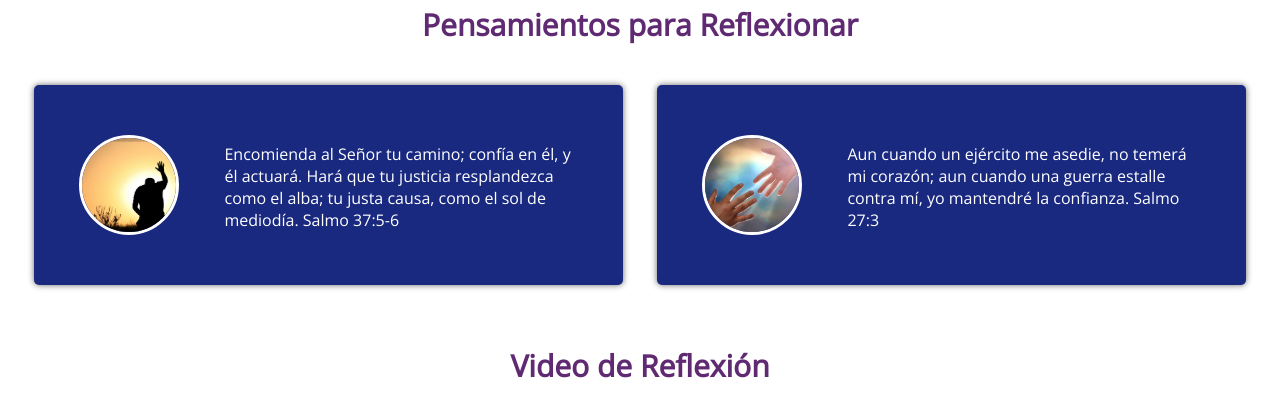
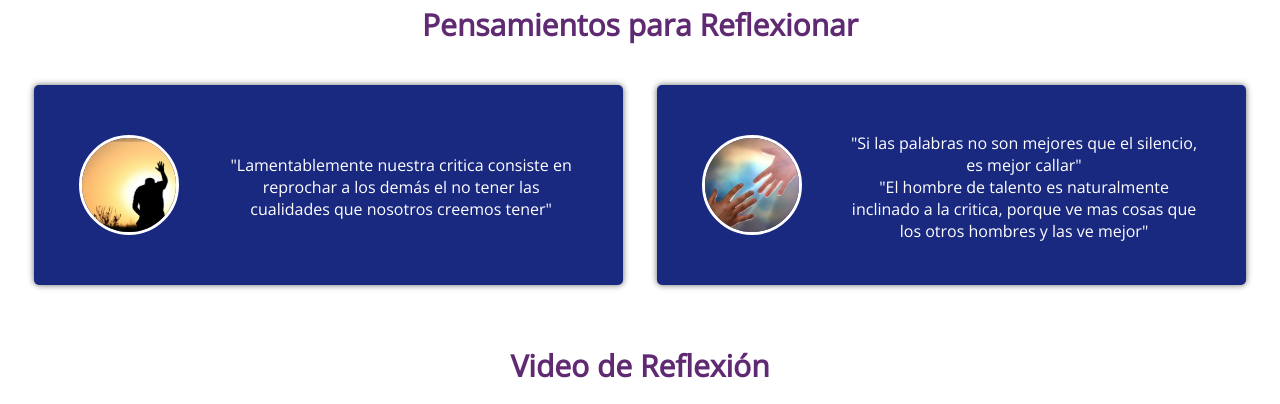
Before and after one commit to BartoloLacan/etica, a website: page critica.html in a window 1280 px wide. Shown: the part 1620-2024 px from the top of the page. Drawn offline with nearby package versions, Linux system fonts and the light colour scheme.

Commit message:
confiar.html

```diff
--- a/critica.html
+++ b/critica.html
@@ -97,20 +97,15 @@
                 <div class="tarjeta">
                     <img src="IMG/test.png" alt="">
                     <div class="contentexto">
-                        <p>Encomienda al Señor tu camino;
-                            confía en él, y él actuará.
-                            Hará que tu justicia resplandezca como el alba;
-                            tu justa causa, como el sol de mediodía. Salmo 37:5-6
+                        <p align="center">"Lamentablemente nuestra critica consiste en reprochar a los demás el no tener las cualidades que nosotros creemos tener"
                         </p>
                     </div>
                 </div>
                 <div class="tarjeta">
                     <img src="IMG/mano.jpg" alt="">
                     <div class="contentexto">
-                        <p>Aun cuando un ejército me asedie,
-                            no temerá mi corazón;
-                            aun cuando una guerra estalle contra mí,
-                            yo mantendré la confianza. Salmo 27:3
+                        <p align="center">"Si las palabras no son mejores que el silencio, es mejor callar" <br>
+                            "El hombre de talento es naturalmente inclinado a la critica, porque ve mas cosas que los otros hombres y las ve mejor"
                         </p>
                     </div>
                 </div>
```
Also changed, not shown: confiar.html (+4 -8 lines), empoderamoiento.html (+4 -8 lines), integridad.html (+4 -8 lines), justicia.html (+2 -2 lines), perdon.html (+4 -8 lines).
